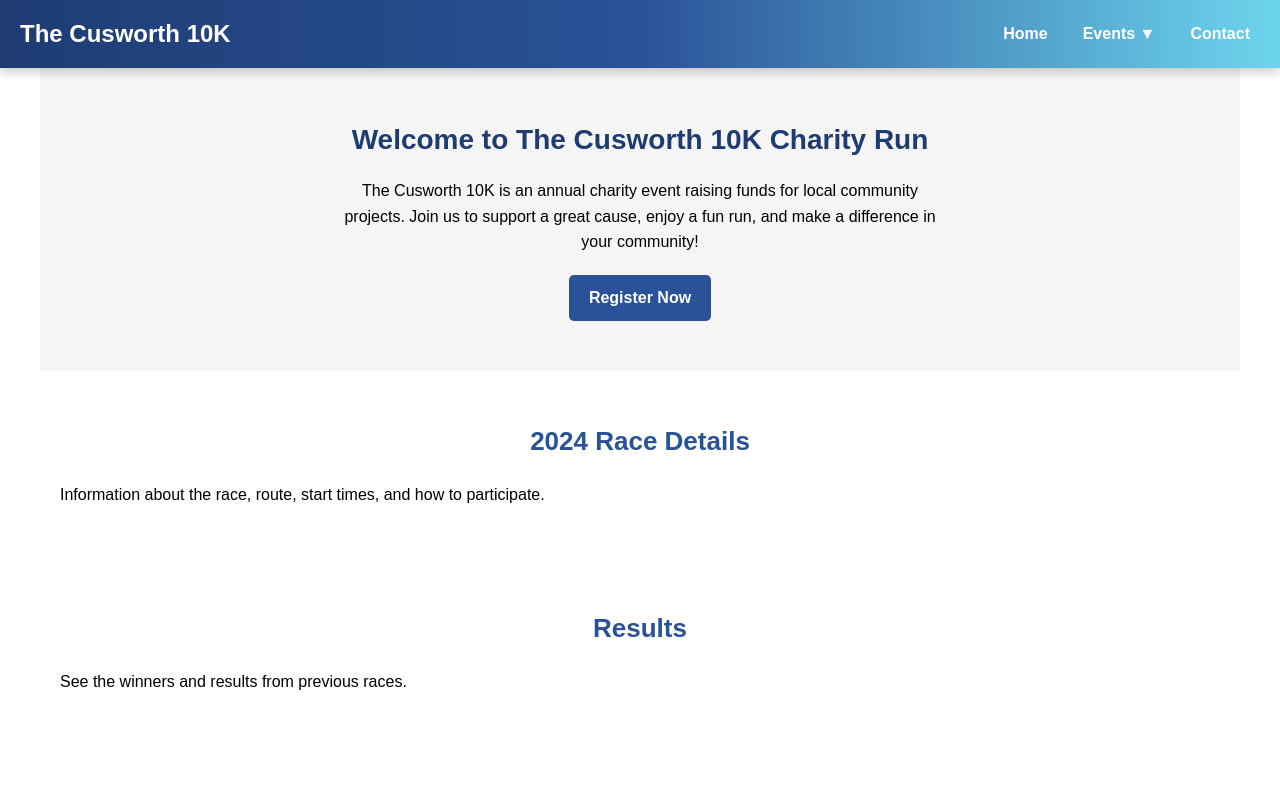
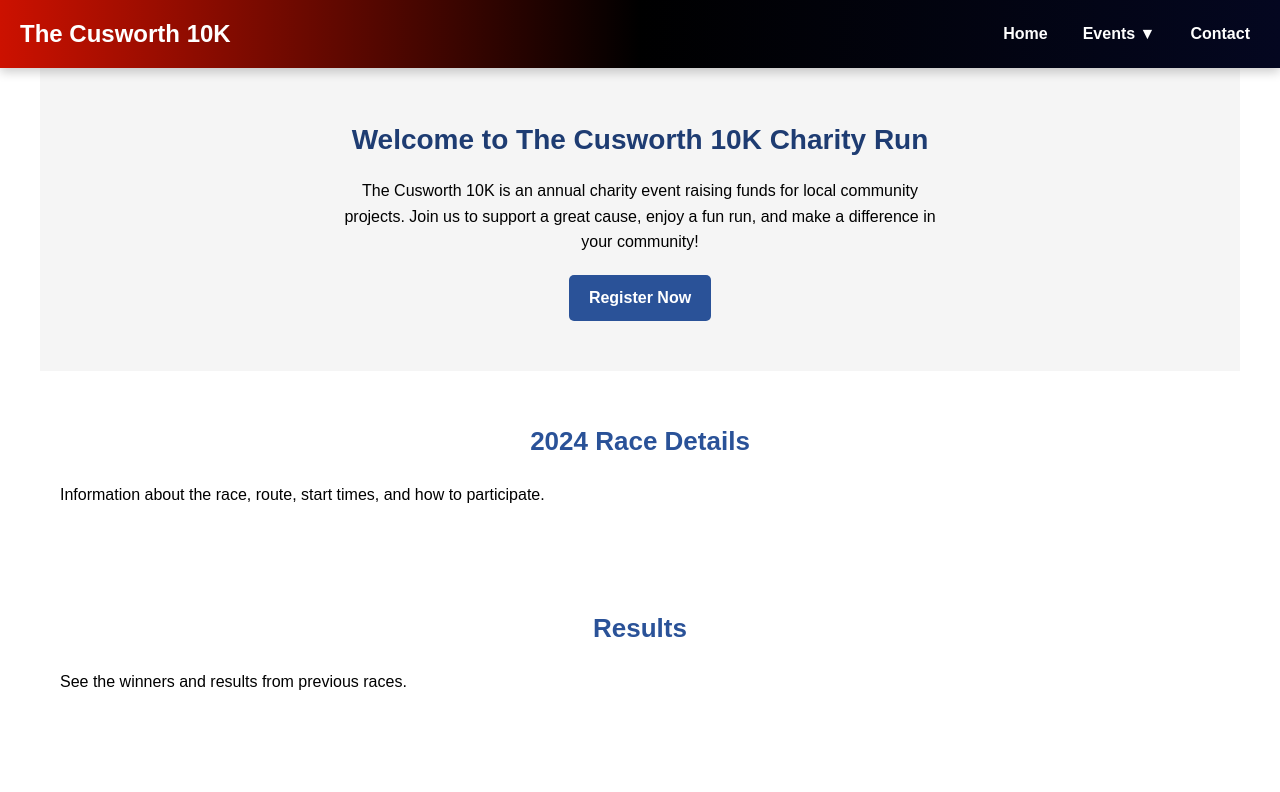
Before and after one commit to dxpy55540/cusworth10k, a plain HTML site: page index.html in a window 1280 px wide. Shown: the top 792 px of the page. Drawn offline with Linux system fonts and the light colour scheme.

Commit message:
index.html

```diff
--- a/index.html
+++ b/index.html
@@ -25,7 +25,7 @@
 
     /* ===== Header ===== */
     header {
-      background: linear-gradient(90deg, #1e3c72, #2a5298, #6dd5ed);
+      background: linear-gradient(90deg, #cc1100, #000000, #040720);
       color: white;
       padding: 15px 20px;
       display: flex;
```
